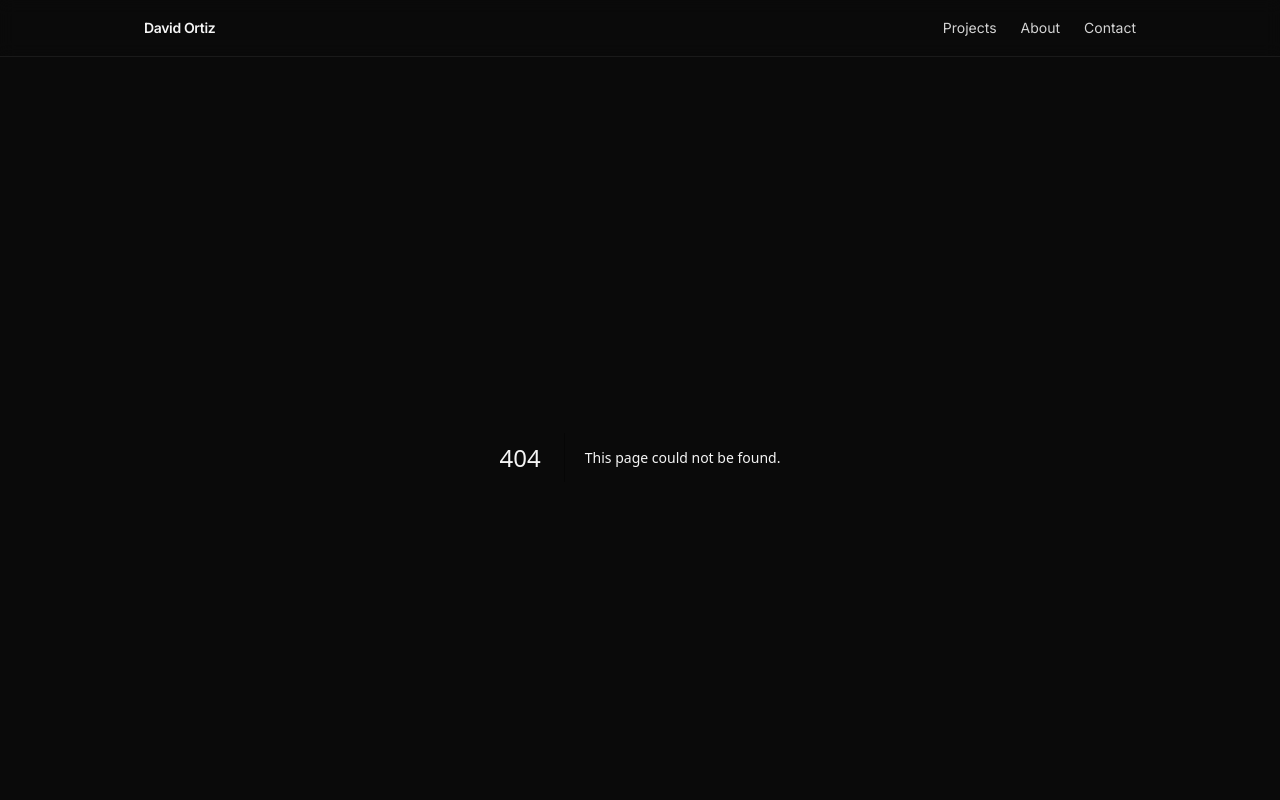
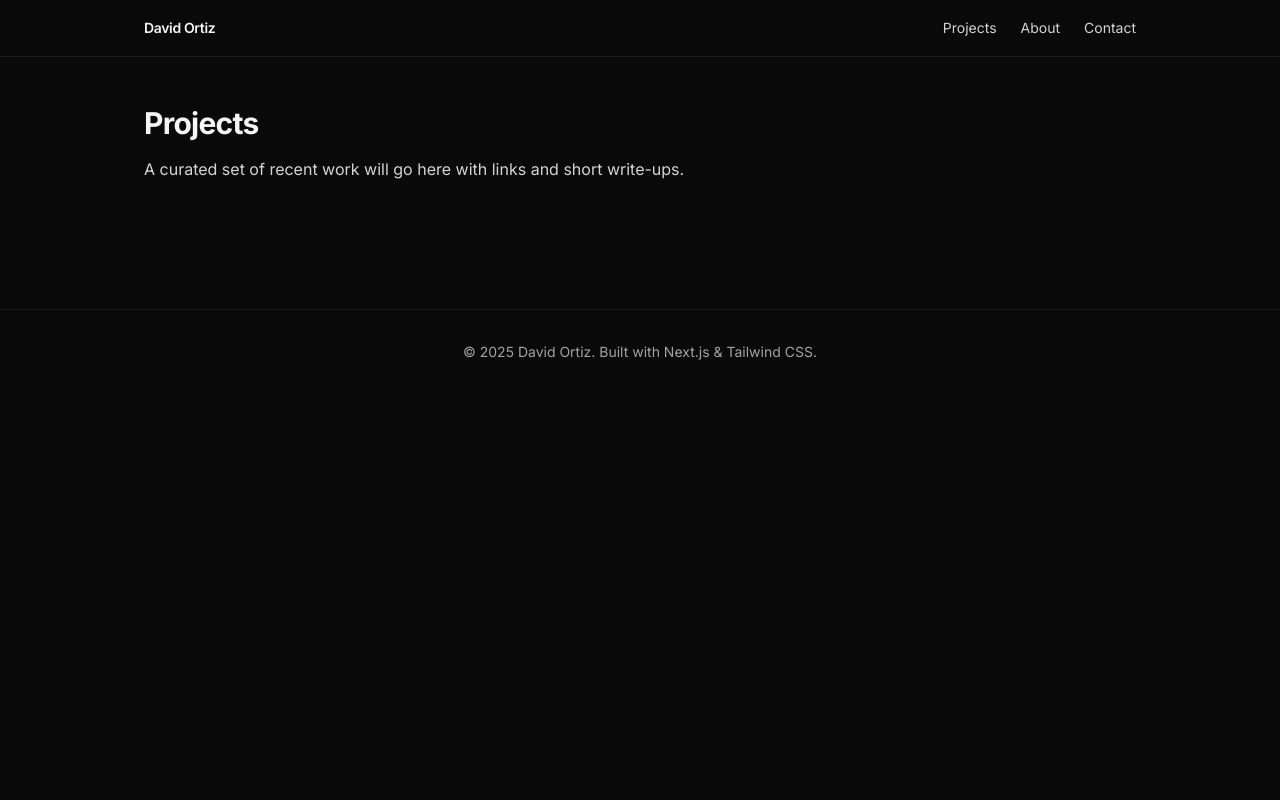
Before and after one commit to RazonIn4K/david-ortiz-portfolio, a Next.js app in the folder next-app/: page /projects in a window 1280 px wide. Before the commit this address had no page. Shown: the top 800 px of the page. Built offline with nearby package versions, Linux system fonts and the light colour scheme.

Commit message:
feat(next-app): add Projects page

```diff
--- /dev/null
+++ b/next-app/app/projects/page.tsx
@@ -0,0 +1,17 @@
+import type { Metadata } from 'next';
+
+export const metadata: Metadata = {
+  title: 'Projects — David Ortiz',
+  description: 'Selected projects and case studies',
+};
+
+export default function ProjectsPage() {
+  return (
+    <main className="mx-auto max-w-5xl px-4 py-12 space-y-4">
+      <h1 className="text-3xl font-bold tracking-tight">Projects</h1>
+      <p className="text-neutral-300">
+        A curated set of recent work will go here with links and short write-ups.
+      </p>
+    </main>
+  );
+}
```
